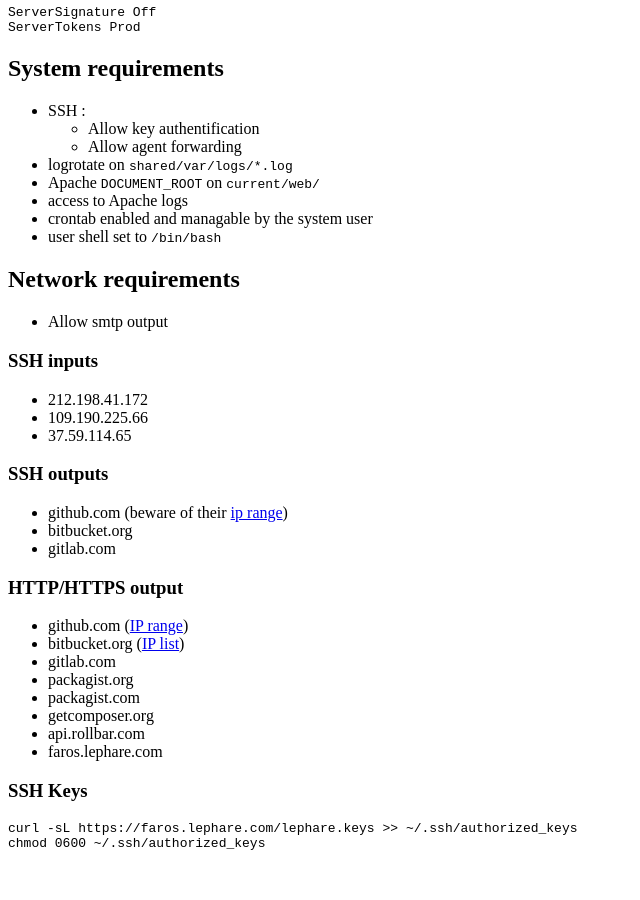
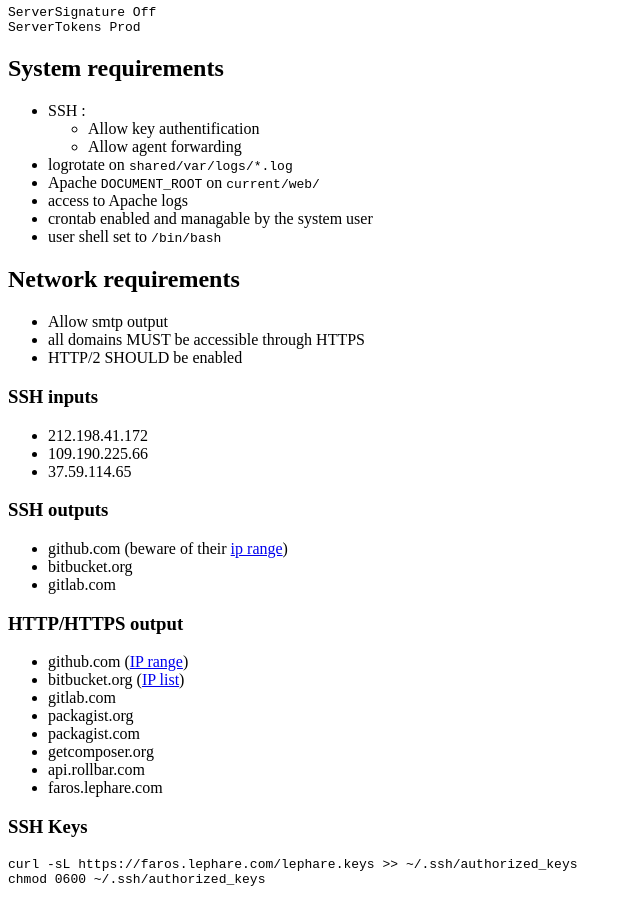
Before and after one commit to le-phare/le-phare.github.io, a Jekyll site: the page built from requirements/cetih.md, in a window 1280 px wide and 900 px high, scrolled down 1938 px. Shown: the whole window, without its empty margins (0-640 px from the left). Built offline with Jekyll 4.4.1, drawn with Linux system fonts in a browser that asks for light colours; before the commit the page ends 2802 px from its top, so only the background shows below that.

Commit message:
Mise à jour des requirements CETIH

```diff
--- a/requirements/cetih.md
+++ b/requirements/cetih.md
@@ -126,6 +126,8 @@ ServerTokens Prod
 ## Network requirements
 
   - Allow smtp output
+  - all domains MUST be accessible through HTTPS
+  - HTTP/2 SHOULD be enabled
 
 ### SSH inputs
 
```
